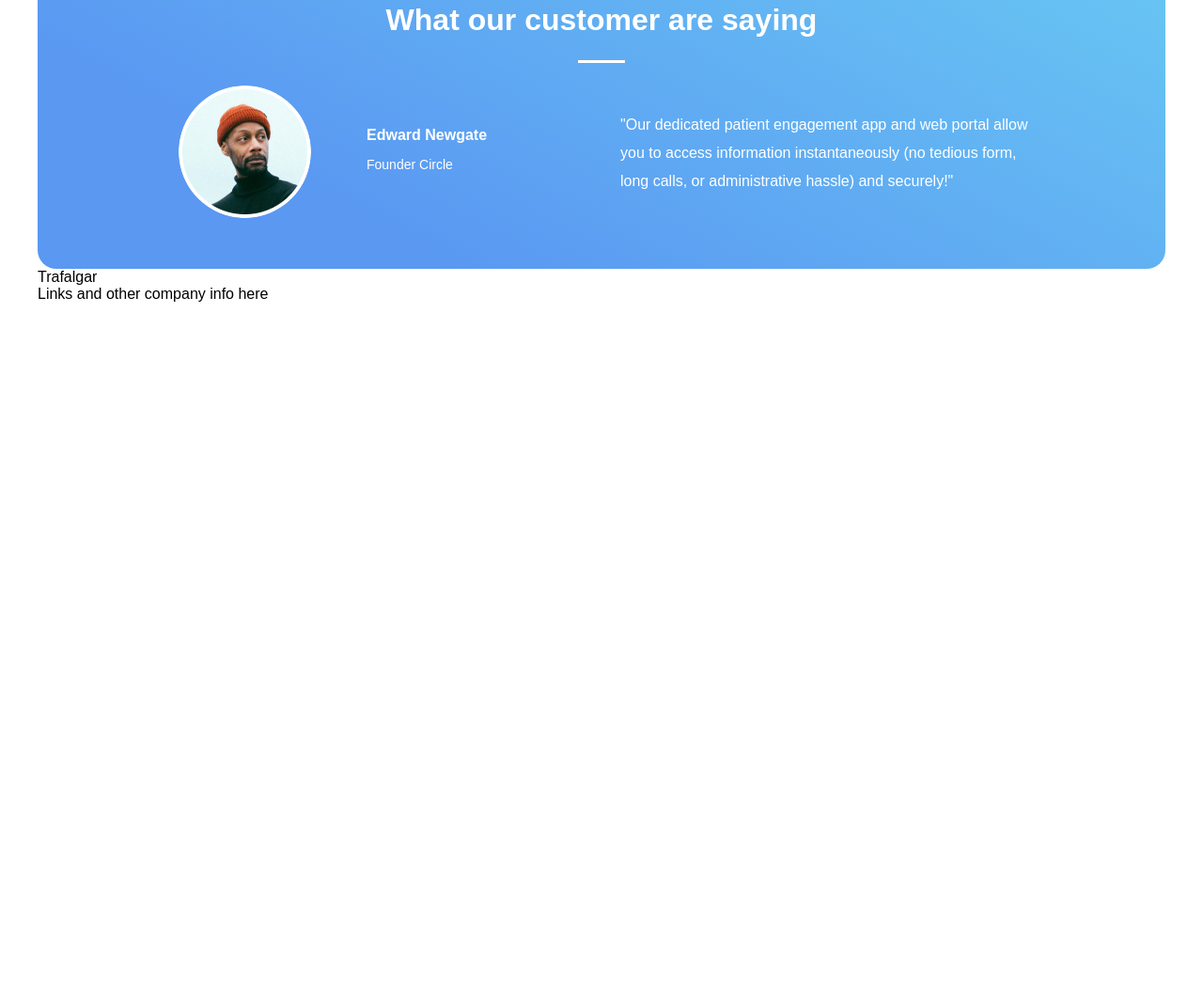
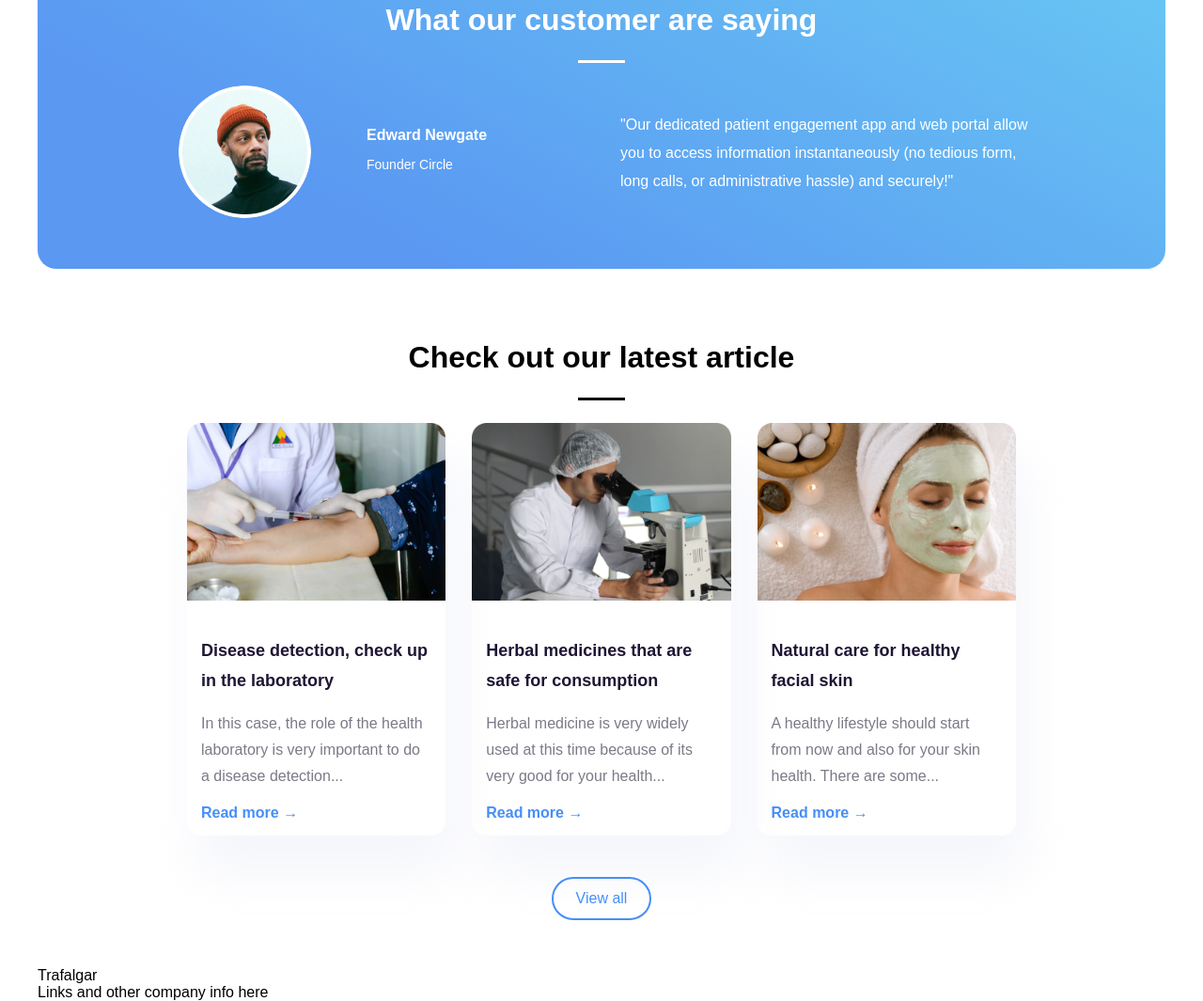
Before and after one commit to mariamkhutuashvili/Markup-Challenge, a plain HTML site: page index.html in a window 1280 px wide. Shown: the part 2897-3962 px from the top of the page at 94% size. Before the commit the page ends 3219 px from the top, so only its background shows below. Drawn offline with Linux system fonts and the light colour scheme.

Commit message:
section 6

```diff
--- a/index.html
+++ b/index.html
@@ -158,7 +158,57 @@
       </section>
 
       <!-- Section 6: Articles -->
-      <section id="articles"></section>
+      <section id="articles">
+        <div class="articles-container">
+          <h2>Check out our latest article</h2>
+          <div class="underline-center"></div>
+          <div class="articles">
+            <article class="article">
+              <img
+                src="disease-detection.png"
+                alt="Disease detection, check up in the laboratory"
+              />
+              <div class="article-text">
+                <h3>Disease detection, check up in the laboratory</h3>
+                <p>
+                  In this case, the role of the health laboratory is very
+                  important to do a disease detection...
+                </p>
+                <a href="#" class="read-more">Read more →</a>
+              </div>
+            </article>
+            <article class="article">
+              <img
+                src="herbal-medicines.png"
+                alt="Herbal medicines that are safe for consumption"
+              />
+              <div class="article-text">
+                <h3>Herbal medicines that are safe for consumption</h3>
+                <p>
+                  Herbal medicine is very widely used at this time because of
+                  its very good for your health...
+                </p>
+                <a href="#" class="read-more">Read more →</a>
+              </div>
+            </article>
+            <article class="article">
+              <img
+                src="natural-care.png"
+                alt="Natural care for healthy facial skin"
+              />
+              <div class="article-text">
+                <h3>Natural care for healthy facial skin</h3>
+                <p>
+                  A healthy lifestyle should start from now and also for your
+                  skin health. There are some...
+                </p>
+                <a href="#" class="read-more">Read more →</a>
+              </div>
+            </article>
+          </div>
+          <button class="outline-button">View all</button>
+        </div>
+      </section>
 
       <!-- Footer -->
       <footer>
--- a/styles.css
+++ b/styles.css
@@ -120,7 +120,6 @@ nav ul li:first-child a {
   width: 50px;
   height: 3px;
   background-color: black;
-  margin-bottom: 24px;
   margin: auto;
   display: flex;
   justify-content: center;
@@ -327,3 +326,62 @@ nav ul li:first-child a {
   line-height: 30px;
   text-align: left;
 }
+
+#articles {
+  padding: 50px 0;
+  text-align: center;
+}
+
+.articles-container {
+  max-width: 940px;
+  margin: 0 auto;
+  padding: 0 20px;
+}
+
+#articles h2 {
+  font-size: 2rem;
+  margin-bottom: 24px;
+}
+
+.articles {
+  display: flex;
+  justify-content: space-between;
+  margin: 24px;
+}
+
+.article {
+  width: calc(32% - 10px);
+  margin: 0 5px;
+  text-align: left;
+  border-radius: 15px;
+  box-shadow: 10px 40px 50px 0px #e5e9f666;
+}
+
+.article-text {
+  padding: 15px;
+}
+
+.article img {
+  width: 100%;
+  height: auto;
+}
+
+.article h3 {
+  color: #1f1534;
+  font-size: 1.125rem;
+  margin-bottom: 8px;
+  line-height: 32px;
+}
+
+.article p {
+  color: #7d7987;
+  font-size: 16px;
+  margin-bottom: 16px;
+  line-height: 28px;
+}
+
+.read-more {
+  text-decoration: none;
+  color: #458ff6;
+  font-weight: bold;
+}
```
Also changed, not shown: disease-detection.png (added), herbal-medicines.png (added), natural-care.png (added).
